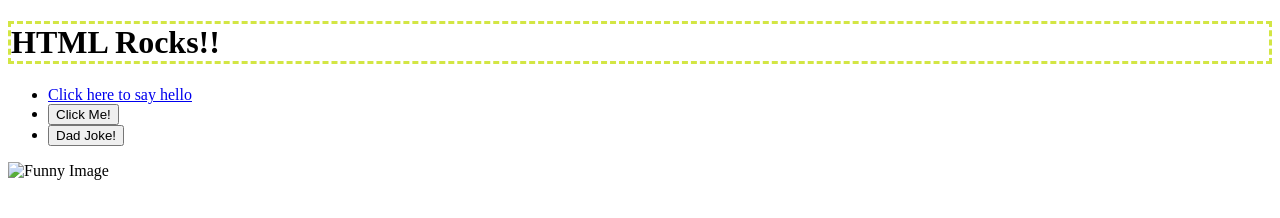
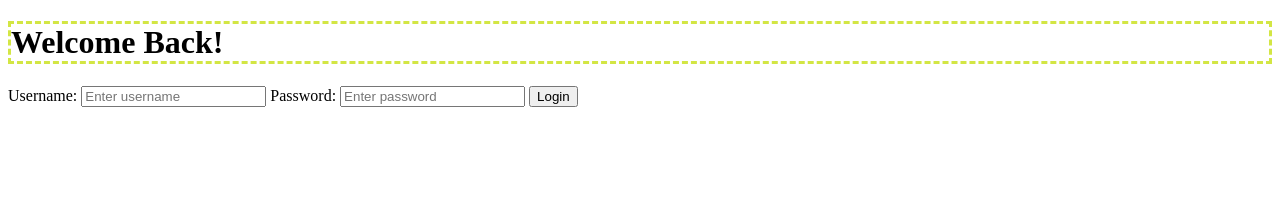
Before and after one commit to RileyCowan/09.03-Lab---JavaScript-Part-2, a website: page index.html in a window 1280 px wide. Drawn offline with Linux system fonts and the light colour scheme; files that its build step writes are made by us from their sources.

Commit message:
Update index.html

```diff
--- a/index.html
+++ b/index.html
@@ -1,25 +1,37 @@
-<!doctype html>
-<html>
+<!DOCTYPE html>
+<html lang="en">
+<head>
+  <meta charset="UTF-8" />
+  <meta name="viewport" content="width=device-width, initial-scale=1.0" />
+  <title>Password Strength Checker</title>
+  <link rel="stylesheet" href="style.css" />
+</head>
+<body>
+  <div class="login-container">
+    <h1>Welcome Back!</h1>
+    <form id="loginForm">
+      <label for="username">Username:</label>
+      <input type="text" id="username" placeholder="Enter username" required />
 
-<head>
-  <meta charset="utf-8">
-  <title>CS208 - Starter Code (UPDATE ME)!</title>
-  <meta name="description" content="">
-  <meta name="viewport" content="width=device-width, initial-scale=1">
-  <link rel="stylesheet" href="style.css">
-</head>
+      <label for="password">Password:</label>
+      <input type="password" id="password" placeholder="Enter password" required />
 
-<body>
-  <h1>HTML Rocks!!</h1>
-  <ul>
-  <li><a href="/hello">Click here to say hello</a></li>
-  <li><button id="hello-link">Click Me!</button></li>
-  <li><button id="joke-button">Dad Joke!</button></li>
+      <button type="button" onclick="checkPassword()">Login</button>
+    </form>
+  </div>
+
   <script src="script.js"></script>
-  </ul>
-  <img src="funny.png" alt="Funny Image" width="300" height="200">
+  <script>
+    // Helper function to connect button to your password checker
+    function checkPassword() {
+      const pwd = document.getElementById("password").value;
 
-  <h2 id="joke-display"></h2>
+      if (isStrongPassword(pwd)) {
+        alert("Password is strong 💪");
+      } else {
+        alert("Password is weak ⚠️");
+      }
+    }
+  </script>
 </body>
-
 </html>
```
